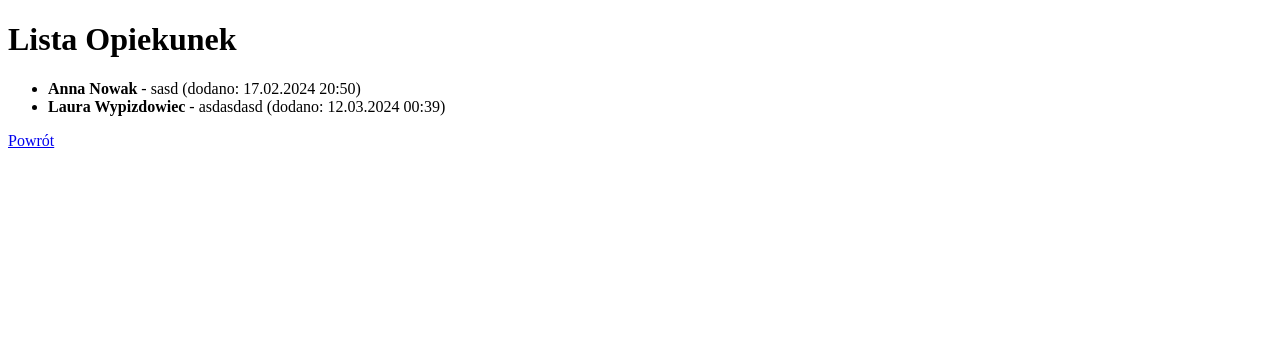
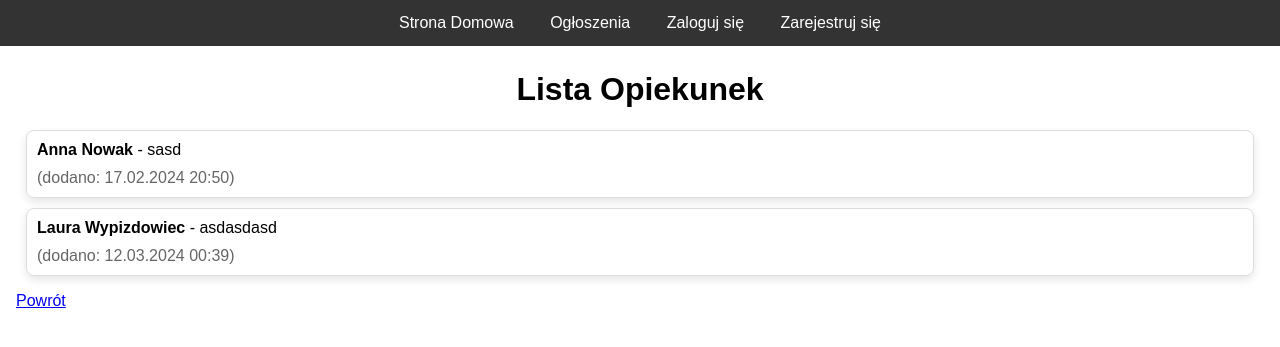
Before and after one commit to movix01/opiekunki_project, a Django app: page /opiekunki/ogloszenia/ in a window 1280 px wide. Shown: the top 347 px of the page. Run offline with Django 5.2, Linux system fonts and the light colour scheme; data comes from the database, SQL or seed files in the repository; both versions use the stored data as it was after the commit.

Commit message:
kafelki + poprawki

```diff
--- a/komenda na start.txt
+++ b/komenda na start.txt
@@ -1 +1,6 @@
 python manage.py runserver
+
+
+def ogloszenia(request):
+    opiekunki = Opiekunka.objects.all()
+    return render(request, 'opiekunki_app/ogloszenia.html', {'opiekunki': opiekunki})
--- a/opiekunki_app/templates/opiekunki_app/ogloszenia.html
+++ b/opiekunki_app/templates/opiekunki_app/ogloszenia.html
@@ -4,8 +4,82 @@
     <meta charset="UTF-8">
     <meta name="viewport" content="width=device-width, initial-scale=1.0">
     <title>Lista Opiekunek</title>
+    <style>
+        body {
+            font-family: Arial, sans-serif;
+            margin: 0;
+            padding: 0;
+        }
+
+        nav {
+            background-color: #333;
+            overflow: hidden;
+            text-align: center;
+            position: fixed;
+            width: 100%;
+            top: 0;
+            z-index: 1000;
+        }
+
+        nav a {
+            display: inline-block;
+            color: white;
+            padding: 14px 16px;
+            text-decoration: none;
+        }
+
+        nav a:hover {
+            background-color: #ddd;
+            color: black;
+        }
+
+        .content {
+            padding-top: 50px; /* Dodaj margines na górze kontentu, aby nie był przysłaniany przez navbar */
+            padding-left: 16px;
+            padding-right: 16px;
+        }
+
+        h1 {
+            text-align: center;
+        }
+
+        ul {
+            list-style-type: none;
+            padding: 0;
+        }
+
+        li {
+            border: 1px solid #ddd;
+            margin: 10px;
+            padding: 10px;
+            border-radius: 8px;
+            box-shadow: 0 4px 8px rgba(0, 0, 0, 0.1);
+        }
+
+        span {
+            display: block;
+            margin-top: 10px;
+            color: #666;
+        }
+    </style>
 </head>
 <body>
+    <nav>
+        {% if show_login_register %}
+            <a href="{% url 'strona_domowa' %}">Strona Domowa</a>
+            <a href="{% url 'ogloszenia' %}">Ogłoszenia</a>
+            <a href="{% url 'logowanie' %}">Zaloguj się</a>
+            <a href="{% url 'rejestracja' %}">Zarejestruj się</a>
+        {% else %}
+            <!-- Opcje dostępne tylko dla zalogowanych użytkowników -->
+            <a href="{% url 'strona_domowa' %}">Strona Domowa</a>
+            <a href="{% url 'ogloszenia' %}">Ogłoszenia</a>
+            <a href="{% url 'lista_opiekunek' %}">Moje ogłoszenie</a>
+            <a href="{% url 'wylogowanie' %}">Wylogowanie</a>
+        {% endif %}
+    </nav>
+
+    <div class="content">
         <h1>Lista Opiekunek</h1>
         <ul>
             {% for opiekunka in opiekunki %}
@@ -18,5 +92,6 @@
             {% endfor %}
         </ul>
         <a href="{% url 'strona_domowa' %}">Powrót</a>
+    </div>
 </body>
 </html>
--- a/opiekunki_app/templates/opiekunki_app/strona_domowa.html
+++ b/opiekunki_app/templates/opiekunki_app/strona_domowa.html
@@ -51,11 +51,13 @@
 <body>
     <nav>
         {% if show_login_register %}
+            <a href="{% url 'strona_domowa' %}">Strona Domowa</a>
+            <a href="{% url 'ogloszenia' %}">Ogłoszenia</a>
             <a href="{% url 'logowanie' %}">Zaloguj się</a>
             <a href="{% url 'rejestracja' %}">Zarejestruj się</a>
-            <a href="{% url 'ogloszenia' %}">Ogłoszenia</a>
         {% else %}
             <!-- Opcje dostępne tylko dla zalogowanych użytkowników -->
+            <a href="{% url 'strona_domowa' %}">Strona Domowa</a>
             <a href="{% url 'ogloszenia' %}">Ogłoszenia</a>
             <a href="{% url 'lista_opiekunek' %}">Moje ogłoszenie</a>
             <a href="{% url 'wylogowanie' %}">Wylogowanie</a>
--- a/opiekunki_app/views.py
+++ b/opiekunki_app/views.py
@@ -14,12 +14,19 @@ def strona_domowa(request):
     else:
         # Jeśli użytkownik nie jest zalogowany
         context['show_login_register'] = True
-
     return render(request, 'opiekunki_app/strona_domowa.html', context)
 
 def ogloszenia(request):
     opiekunki = Opiekunka.objects.all()
-    return render(request, 'opiekunki_app/ogloszenia.html', {'opiekunki': opiekunki})
+    context = {'opiekunki': opiekunki,
+               'show_login_register': False}
+    if request.user.is_authenticated:
+        # Jeśli użytkownik jest zalogowany
+        pass  # Możesz tutaj dodać dodatkową logikę dla zalogowanych użytkowników
+    else:
+        # Jeśli użytkownik nie jest zalogowany
+        context['show_login_register'] = True
+    return render(request, 'opiekunki_app/ogloszenia.html', context)
 
 @login_required
 def lista_opiekunek(request):
```
Also changed, not shown: db.sqlite3. Lines whose indentation alone changed are shown as unchanged.
